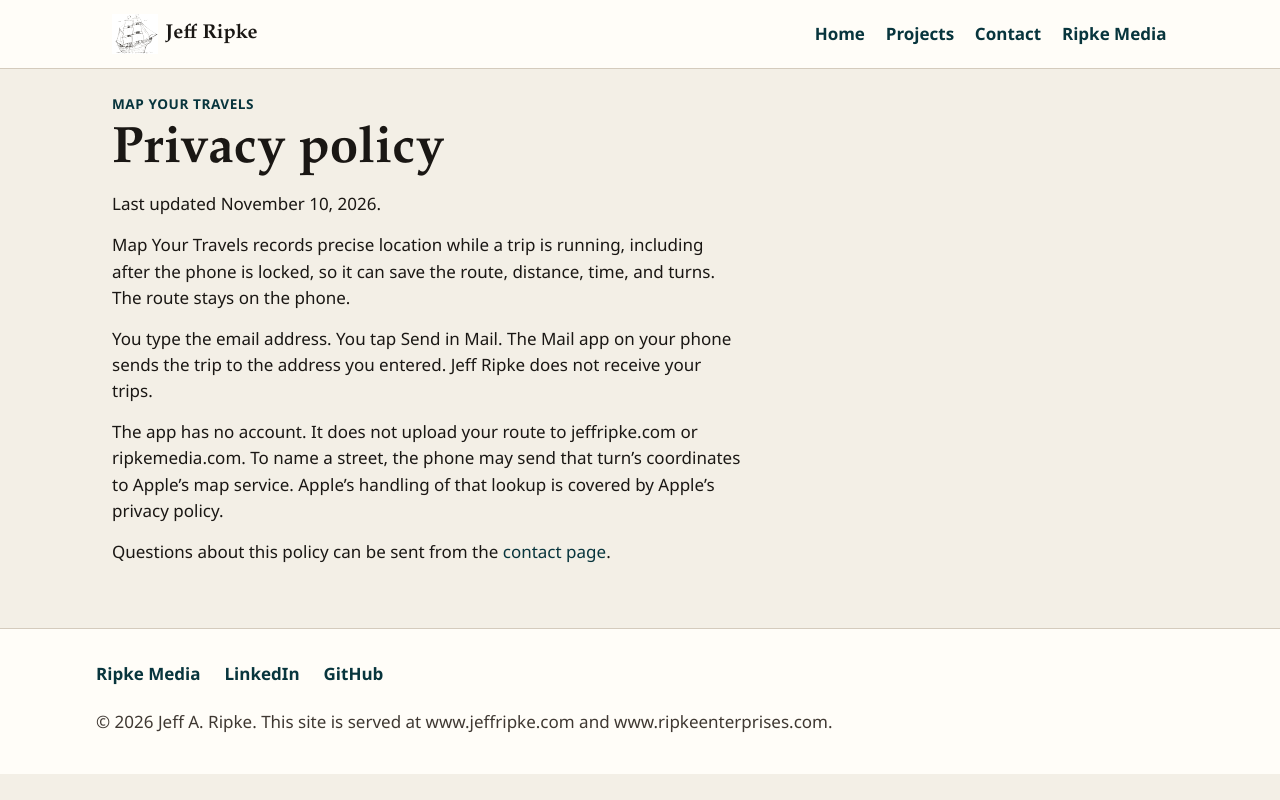
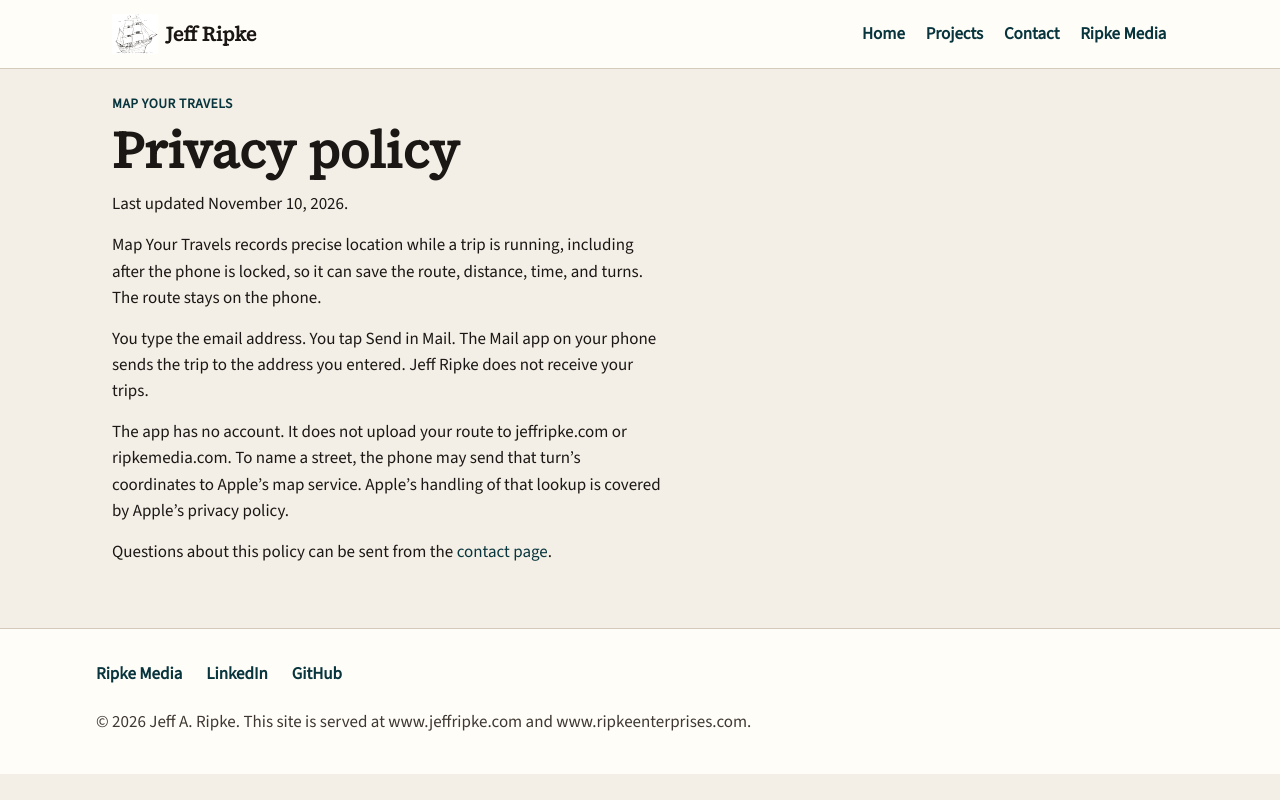
Before and after one commit to jripke74/www-jeffripke-com, a React (Vite) app in the folder client/: page /map-your-travels/privacy in a window 1280 px wide. Built offline with nearby package versions, Linux system fonts and the light colour scheme.

Commit message:
different font

```diff
--- a/client/package.json
+++ b/client/package.json
@@ -9,6 +9,8 @@
     "preview": "vite preview"
   },
   "dependencies": {
+    "@fontsource/source-sans-3": "^5.3.1",
+    "@fontsource/source-serif-4": "^5.3.1",
     "react": "^18.3.1",
     "react-dom": "^18.3.1",
     "react-router-dom": "^6.30.1"
--- a/client/src/main.jsx
+++ b/client/src/main.jsx
@@ -1,6 +1,10 @@
 import { StrictMode } from "react";
 import { createRoot } from "react-dom/client";
 import { BrowserRouter } from "react-router-dom";
+import "@fontsource/source-sans-3/latin-400.css";
+import "@fontsource/source-sans-3/latin-600.css";
+import "@fontsource/source-sans-3/latin-700.css";
+import "@fontsource/source-serif-4/latin-700.css";
 import App from "./App.jsx";
 import "./styles.css";
 
--- a/client/src/styles.css
+++ b/client/src/styles.css
@@ -12,8 +12,8 @@
   --ok-ink: #14532d;
   --header: 4.25rem;
   --max: 68rem;
-  --font: "Segoe UI", "Helvetica Neue", sans-serif;
-  --display: "Iowan Old Style", Palatino, "Palatino Linotype", Georgia, serif;
+  --font: "Source Sans 3", "Segoe UI", "Helvetica Neue", sans-serif;
+  --display: "Source Serif 4", "Iowan Old Style", Palatino, Georgia, serif;
   color-scheme: light;
 }
 
```
Also changed, not shown: 1 other file (tests, documents, lock files or other folders).
